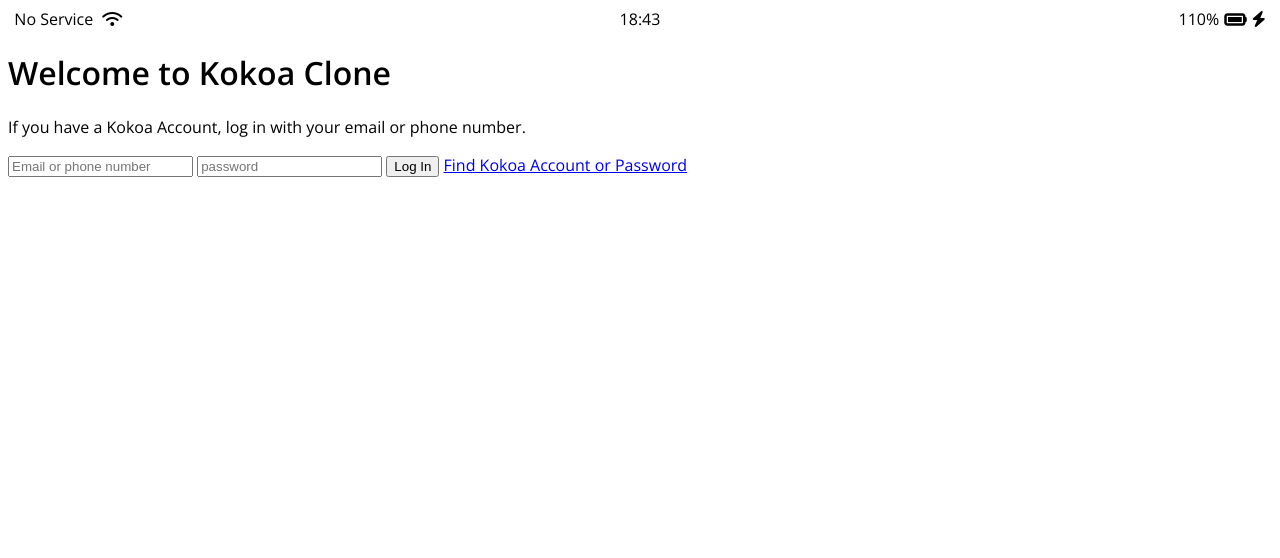
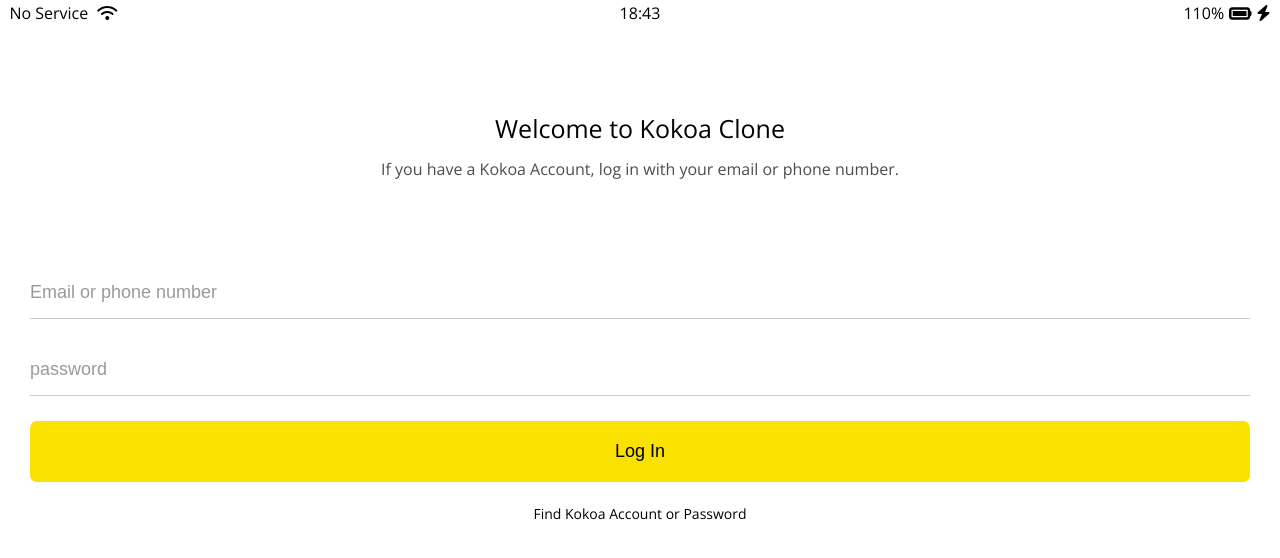
Before and after one commit to doll-pick/kokoa-clone-2023, a plain HTML site: page index.html in a window 1280 px wide. Drawn offline with nearby package versions, Linux system fonts and the light colour scheme.

Commit message:
Add login.css

```diff
--- /dev/null
+++ b/css/components/status-bar.css
@@ -0,0 +1,27 @@
+.status-bar {
+    display:flex;
+    justify-content: center;
+    padding: 5px 3px;
+}
+
+.status-bar__column {
+    width:33%;
+}
+
+.status-bar__column:first-child span {
+    margin-right:5px;
+}
+
+.status-bar__column:nth-child(2){
+    display:flex;
+    justify-content: center;
+}
+
+.status-bar__column:nth-child(3){
+    display:flex;
+    justify-content:flex-end;
+    align-items: center;
+}
+.status-bar__column .fa-battery-full {
+    margin: 0px 5px;
+}
--- /dev/null
+++ b/css/reset.css
@@ -0,0 +1,51 @@
+/* http://meyerweb.com/eric/tools/css/reset/
+   v2.0 | 20110126
+   License: none (public domain)
+*/
+
+html, body, div, span, applet, object, iframe,
+h1, h2, h3, h4, h5, h6, p, blockquote, pre,
+a, abbr, acronym, address, big, cite, code,
+del, dfn, em, img, ins, kbd, q, s, samp,
+small, strike, strong, sub, sup, tt, var,
+b, u, i, center,
+dl, dt, dd, ol, ul, li,
+fieldset, form, label, legend,
+table, caption, tbody, tfoot, thead, tr, th, td,
+article, aside, canvas, details, embed,
+figure, figcaption, footer, header, hgroup,
+menu, nav, output, ruby, section, summary,
+time, mark, audio, video {
+	margin: 0;
+	padding: 0;
+	border: 0;
+	font-size: 100%;
+	font: inherit;
+	vertical-align: baseline;
+}
+/* HTML5 display-role reset for older browsers */
+article, aside, details, figcaption, figure,
+footer, header, hgroup, menu, nav, section {
+	display: block;
+}
+body {
+	line-height: 1;
+}
+ol, ul {
+	list-style: none;
+}
+blockquote, q {
+	quotes: none;
+}
+blockquote:before, blockquote:after,
+q:before, q:after {
+	content: '';
+	content: none;
+}
+table {
+	border-collapse: collapse;
+	border-spacing: 0;
+}
+
+input:focus {
+    outline:none;}
--- /dev/null
+++ b/css/screens/login.css
@@ -0,0 +1,59 @@
+.Welcome-header {
+    margin: 90px 0px;
+    text-align:center;
+    display: flex;
+    flex-direction: column;
+    align-items: center;
+
+}
+
+.welcome-header__title {
+    margin-bottom: 20px;
+    font-size: 25px;
+}
+
+.welcome-header__text {
+    width:60%;
+    opacity:0.7;
+}
+
+#login-form{
+    display:flex;
+    flex-direction:column;
+    margin: 0px 30px;
+}
+
+#login-form input {
+    border:none;
+    padding: 15px 0px;
+    font-size: 18px;
+    margin-bottom: 25px;
+
+}
+
+#login-form input::placeholder {
+    color: rgba(0, 0, 0, 0.4);
+}
+
+#login-form input:not([type="submit"]){
+    border-bottom: 1px solid rgba(0,0,0,0.2);
+    transition: border-color 0.3s ease-in-out;
+}
+
+#login-form input:focus {
+    border-color: var(--yellow);
+}
+
+#login-form input[type="submit"] {
+    background-color: var(--yellow);
+    cursor: pointer;
+    padding: 20px;
+    border-radius: 7px;
+}
+
+#login-form a {
+    text-align: center;
+    text-decoration: none;
+    color: inherit;
+    font-size:14px;
+}
--- a/css/styles.css
+++ b/css/styles.css
@@ -1,33 +1,16 @@
 
   @import url('https://fonts.googleapis.com/css2?family=Open+Sans:wght@400;600&display=swap');
 
-.status-bar {
-    display:flex;
-    justify-content: center;
-}
+  @import "reset.css";
+  @import "variables.css";
 
-.status-bar__column {
-    width:33%;
-}
+  /* Compoents */
 
-.status-bar__column:first-child span {
-    margin-right:5px;
-}
+  @import "components/status-bar.css";
 
-.status-bar__column:nth-child(2){
-    display:flex;
-    justify-content: center;
-}
+  /* screens */
+  @import "screens/login.css";
 
-.status-bar__column:nth-child(3){
-    display:flex;
-    justify-content:flex-end;
-    align-items: center;
-}
-.status-bar__column .fa-battery-full {
-    margin: 0px 5px;
-}
-
-body{
+  body{
     font-family: 'Open Sans', sans-serif;
 }
--- /dev/null
+++ b/css/variables.css
@@ -0,0 +1,3 @@
+:root {
+    --yellow:#fae100;
+}
--- a/index.html
+++ b/index.html
@@ -27,9 +27,14 @@
         If you have a Kokoa Account, log in with your email or phone number.
       </p>
     </header>
-    <form id="login-form">
-      <input type="text" placeholder="Email or phone number" />
-      <input type="password" placeholder="password" />
+    <form action="friends.html" mothod="get" id="login-form">
+      <input
+        name="username"
+        required
+        type="text"
+        placeholder="Email or phone number"
+      />
+      <input name="password" required type="password" placeholder="password" />
       <input type="submit" value="Log In" />
       <a href="#">Find Kokoa Account or Password</a>
     </form>
```
Also changed, not shown: friends.html (added, +11 -0 lines).
